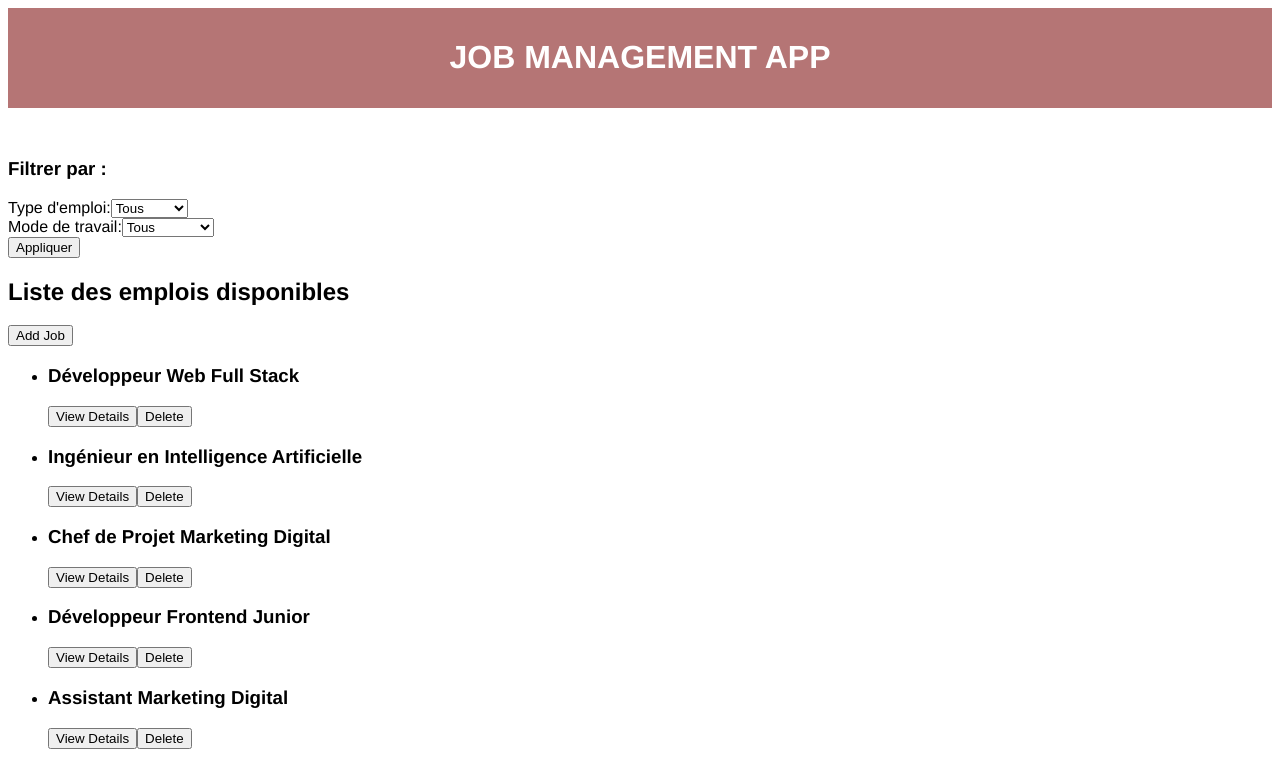
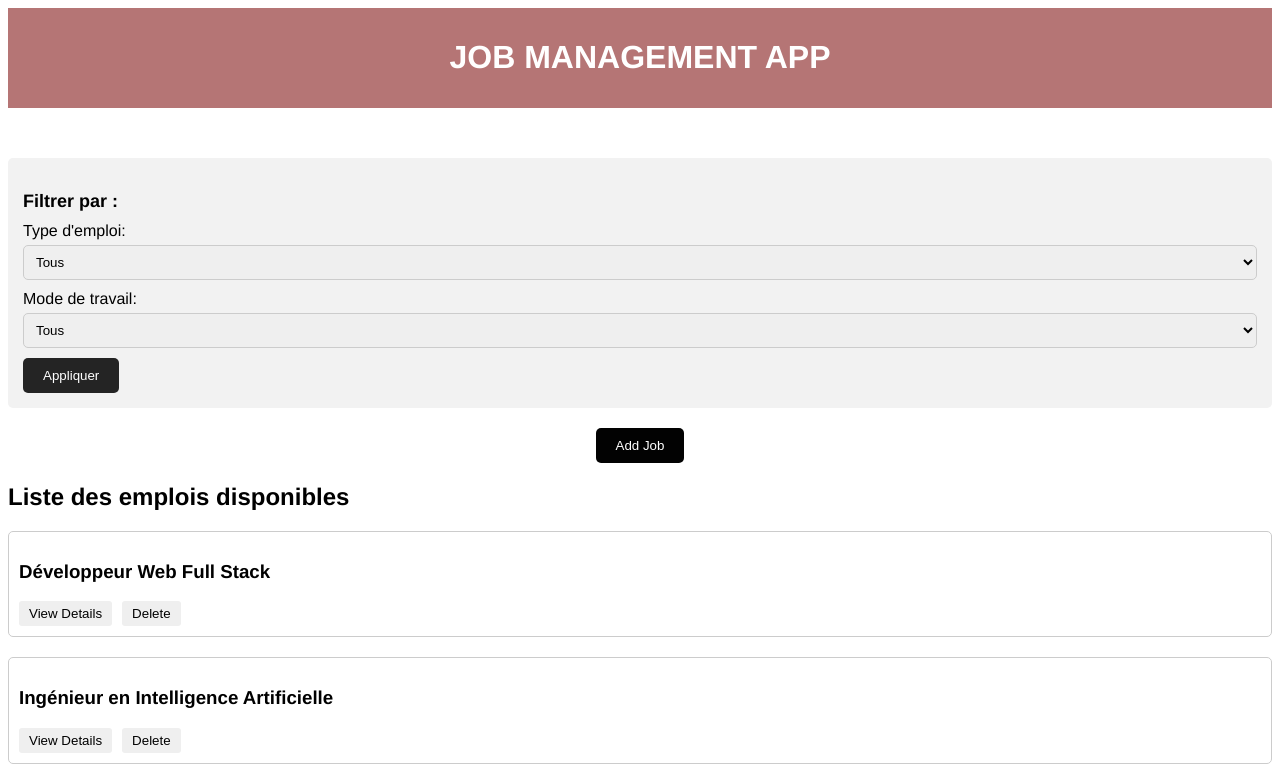
Before and after one commit to malakkbl/Job-Management-App, a Vue app: page / in a window 1280 px wide. Shown: the top 768 px of the page. Built offline with nearby package versions, Linux system fonts and the light colour scheme.

Commit message:
style homepage

```diff
--- a/src/components/HomePages/FilterNav.vue
+++ b/src/components/HomePages/FilterNav.vue
@@ -1,5 +1,5 @@
 <template>
-    <div>
+  <div class="filter-nav">
     <h3>Filtrer par :</h3>
     <div>
       <label>Type d'emploi:</label>
@@ -25,16 +25,60 @@
 export default {
   data() {
     return {
-        selectedType: '',
-        selectedMode: ''
+      selectedType: "",
+      selectedMode: "",
     };
   },
   methods: {
     applyFilters() {
-        this.$emit('filter', { type: this.selectedType, mode: this.selectedMode });
-      }
-    }
+      this.$emit("filter", {
+        type: this.selectedType,
+        mode: this.selectedMode,
+      });
+    },
+  },
 };
 </script>
 
-  <style></style>
+<style>
+.filter-nav {
+  background-color: #f2f2f2;
+  padding: 15px;
+  border-radius: 5px;
+  margin-bottom: 20px;
+}
+
+.filter-nav h3 {
+  font-size: 18px;
+  margin-bottom: 10px;
+}
+
+.filter-nav div {
+  margin-bottom: 10px;
+}
+
+.filter-nav label {
+  display: block;
+  margin-bottom: 5px;
+}
+
+.filter-nav select {
+  width: 100%;
+  padding: 8px;
+  border-radius: 5px;
+  border: 1px solid #ccc;
+}
+
+.filter-nav button {
+  background-color: #242424;
+  color: white;
+  border: none;
+  border-radius: 5px;
+  padding: 10px 20px;
+  cursor: pointer;
+}
+
+.filter-nav button:hover {
+  background-color: #242424;
+}
+</style>
--- a/src/components/PageHome.vue
+++ b/src/components/PageHome.vue
@@ -1,8 +1,9 @@
 <template>
   <div>
     <filter-nav @filter="applyFilters"></filter-nav>
+
+    <button @click="goToAddJob" id="add-job-button">Add Job</button>
     <h2>Liste des emplois disponibles</h2>
-    <button @click="goToAddJob">Add Job</button>
     <ul>
       <li v-for="job in filteredJobs" :key="job.id">
         <h3>{{ job.titre }}</h3>
@@ -20,40 +21,96 @@ import FilterNav from "@/components/HomePages/FilterNav.vue";
 export default {
   name: "PageHome",
   components: {
-    FilterNav
+    FilterNav,
   },
   data() {
     return {
       jobs: jsonData,
-      filteredJobs: jsonData
+      filteredJobs: jsonData,
     };
   },
   methods: {
     viewJobDetail(id) {
-      this.$router.push({ name: 'JobDetail', params: { id: id } });
+      this.$router.push({ name: "JobDetail", params: { id: id } });
     },
     goToAddJob() {
-      this.$router.push({ name: 'AddJob' });
+      this.$router.push({ name: "AddJob" });
     },
     confirmDelete(id) {
-      if (confirm('Are you sure you want to delete this job?')) {
+      if (confirm("Are you sure you want to delete this job?")) {
         this.deleteJob(id);
       }
     },
     deleteJob(id) {
-      const index = this.jobs.findIndex(job => job.id === id);
+      const index = this.jobs.findIndex((job) => job.id === id);
       if (index !== -1) {
         this.jobs.splice(index, 1);
       }
     },
     applyFilters(filters) {
       const { type, mode } = filters;
-      this.filteredJobs = this.jobs.filter(job => {
-        return (!type || job.type_emploi === type) && (!mode || job.mode_travail === mode);
+      this.filteredJobs = this.jobs.filter((job) => {
+        return (
+          (!type || job.type_emploi === type) &&
+          (!mode || job.mode_travail === mode)
+        );
       });
-    }
-  }
+    },
+  },
 };
 </script>
 
-<style></style>
+<style>
+button#add-job-button {
+  display: block;
+  margin: 0 auto;
+  padding: 10px 20px;
+  background-color: #020202;
+  color: white;
+  border: none;
+  border-radius: 5px;
+  cursor: pointer;
+}
+
+h2 {
+  font-size: 24px;
+  margin-top: 20px;
+}
+
+.filter-bar {
+  background-color: #f2f2f2;
+  padding: 10px;
+  border-radius: 5px;
+  margin-bottom: 20px;
+}
+
+ul {
+  list-style-type: none;
+  padding: 0;
+}
+
+li {
+  margin-bottom: 20px;
+  border: 1px solid #ccc;
+  padding: 10px;
+  border-radius: 5px;
+}
+
+li button {
+  margin-right: 10px;
+  padding: 5px 10px;
+  border: none;
+  border-radius: 3px;
+  cursor: pointer;
+}
+
+li button.view-details {
+  background-color: #28a745;
+  color: white;
+}
+
+li button.delete {
+  background-color: #dc3545;
+  color: white;
+}
+</style>
```
Lines whose indentation alone changed are shown as unchanged.
